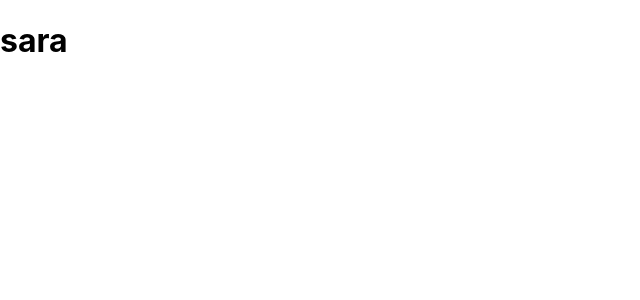
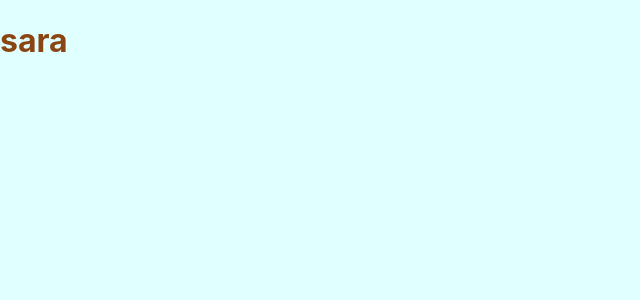
Before and after one commit to saramostafa19k0/react-project, a React (Create React App) app: page / in a window 1280 px wide. Shown: the top 300 px of the page, without its empty margins (0-640 px from the left). Built offline with nearby package versions, Linux system fonts and the light colour scheme.

Commit message:
new background and text color

```diff
--- a/src/App.css
+++ b/src/App.css
@@ -1,3 +1,7 @@
+body{
+  color: saddlebrown;
+  background-color: lightcyan;
+}
 .App {
   text-align: center;
 }
```
